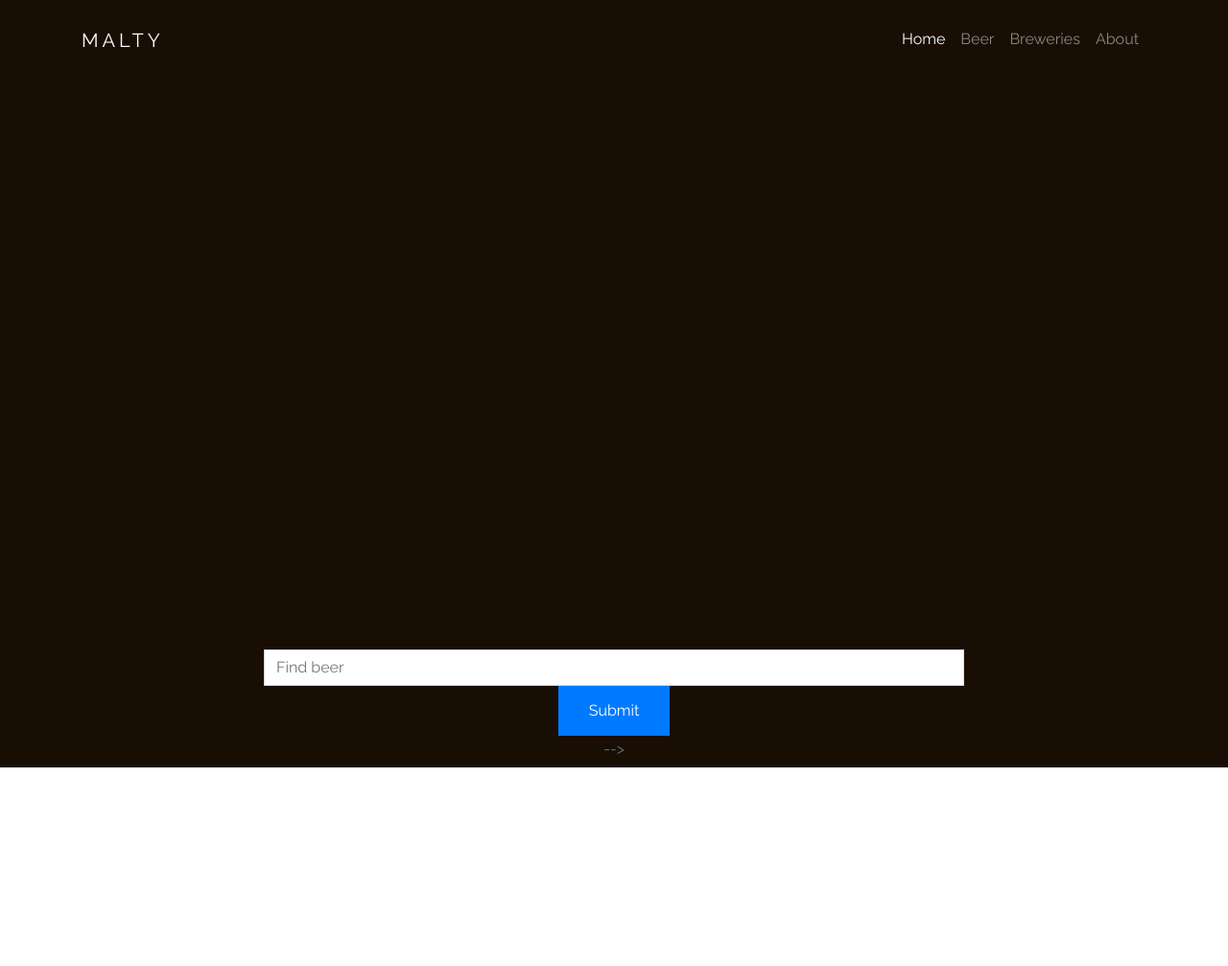
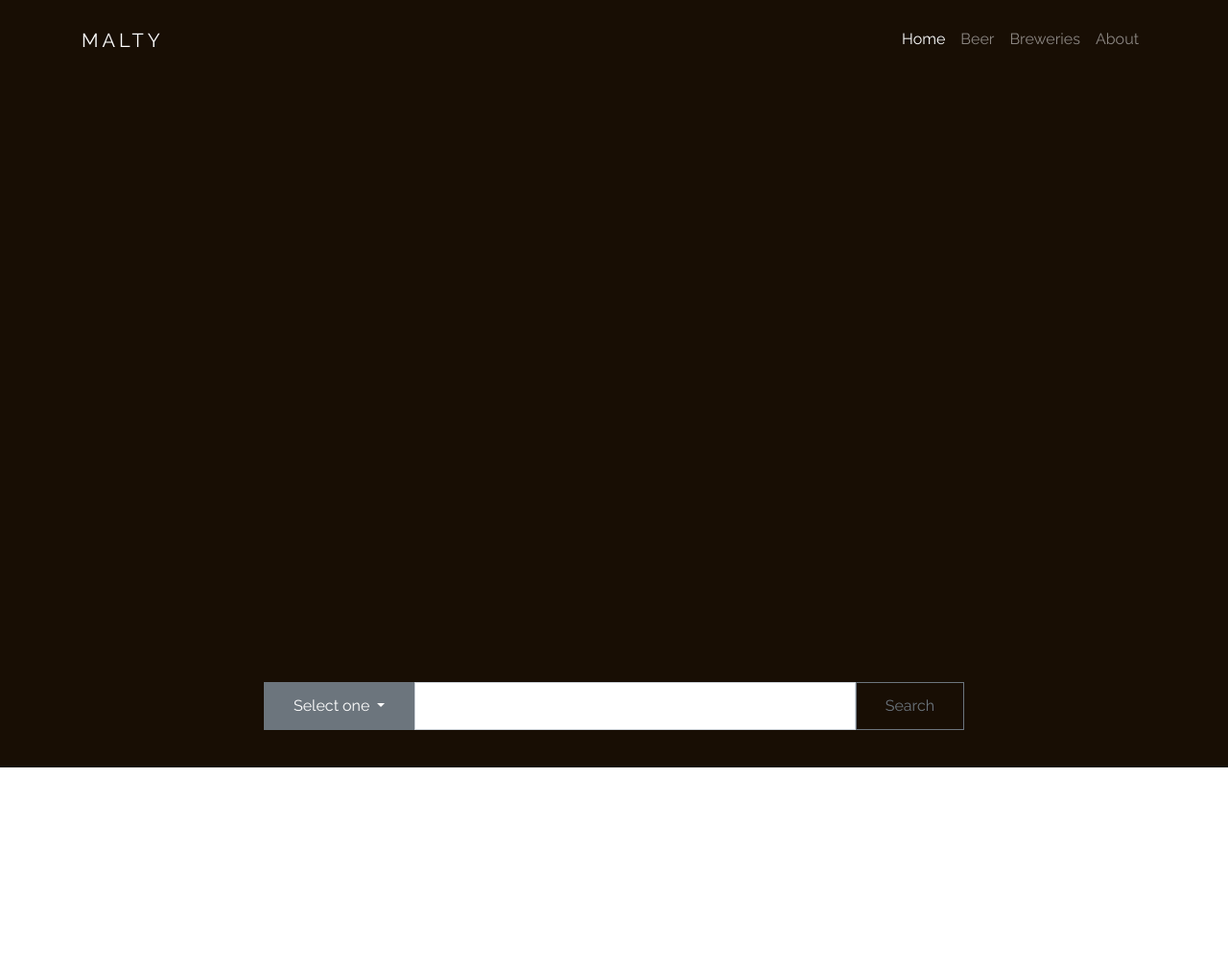
Before and after one commit to nimoes/beer-api, a Django app: page / in a window 1280 px wide. Shown: the top 1007 px of the page at 96% size. Run offline with Django 3.2, Linux system fonts and the light colour scheme; parts of the project's set-up code (start-up, migrations or seed data) failed here and were passed over; some libraries are stand-ins or nearby versions; some web fonts are replaced.

Commit message:
working search bar on homepage

```diff
--- a/beer/beerapp/ratebeer.py
+++ b/beer/beerapp/ratebeer.py
@@ -130,16 +130,13 @@
 # first: Int = total number of beers to pull (top 10 default)
 # after: ID = pulls the top beers following the id of a specific beer
 def searchBeers(query="good people", first=10, after=False):
-    #   if first:
-    #         first = str(first);
-    #         if first > 100: first = 100
     if first > 100: first = 100
     first = str(first)
     if after:
         after = str(after)
-        beer_search = 'query {beerSearch(query: "' + query + ', first: ' + first + ', after: ' + after + '") {' + BEER_LIST + ',totalCount } }'
+        beer_search = 'query {beerSearch (query: "' + query + '", first: ' + first + ', after: ' + after + ') {' + BEER_LIST + ', totalCount } }'
     else:
-        beer_search = 'query {beerSearch(query: "' + query + ', first: ' + first + '") {' + BEER_LIST + ',totalCount } }'
+      beer_search = 'query {beerSearch (query: "' + query + '", first: ' + first + ') {' + BEER_LIST + ', totalCount } }'
     r = requests.post("https://api.r8.beer/v1/api/graphql/", json={"query":beer_search,"variables":"{}"}, headers=headers)
     return r.json()
 
--- a/beer/beerapp/views.py
+++ b/beer/beerapp/views.py
@@ -21,11 +21,19 @@
 
     """
     q = request.GET.get('q')
-    results = brewerySearch(query=q)
-    if results == None:
+    search_type = request.GET.get('search_type')
+
+    if search_type == 'beer':
+        # print(searchBeers(query=q))
         results = searchBeers(query=q)
+    elif search_type == 'brewery':
+        results = brewerySearch(query=q)
+    else:
+        results = topBeers(10)
+
     return render(request, 'search_results.html', context={
-        'results': results
+        'results': results,
+        'search_type': search_type
     })
 
 @csrf_exempt
--- a/beer/templates/index.html
+++ b/beer/templates/index.html
@@ -49,9 +49,10 @@
       </nav>
     </header>
     <!-- END header -->
-    {% block content %}
+
 
     <section class="site-hero overlay" data-stellar-background-ratio="0.5" style="background: #180E04;">
+    {% block content %}
       <div class="container">
         <div class="row align-items-center site-hero-inner justify-content-center">
           <div class="col-md-8 text-center">
@@ -65,24 +66,68 @@
             I am looking for
             </div>
 
-            <form method="GET" action="/search_results">
-              {% csrf_token %}
-              <input name="q" class="form-control" type="text" placeholder="Find beer">
-              <button type="submit" class="btn btn-primary">Submit</button>
-            </form>
+            <form class="form-inline" style="display: block" method="GET" action="/search_results" >
+
+                <!-- Dropdown code -->
+                {% csrf_token %}
+                <!--<div class="dropdown">-->
+                <!--    <button class="btn btn-secondary dropdown-toggle" type="button"-->
+                <!--       name="boB" data-toggle="dropdown" aria-haspopup="true" aria-expanded="false" style="float: left">-->
+                <!--        <span id="selected">Select one</span><span class="caret"></span>-->
+                <!--    </button>-->
+
+                <!--    <div class="dropdown-menu" aria-labelledby="dropdownMenuButton" name="selectoptions" onclick="whichSearch()">-->
+
+                <!--        <options name="beer"><a class="dropdown-item">Beer</a></options>-->
+                <!--        <options name="breweries"><a class="dropdown-item">Breweries</a></options>-->
+
+                <!--    </div>-->
+                <!--</div>-->
 
 
-            <!--<form class="form-inline element-animate" id="search-form" method='GET'>-->
-            <!--  <label for="s" class="sr-only">Location</label>-->
-            <!--  <input type="text" class="form-control form-control-block search-input" id="autocomplete" placeholder=""><!--onFocus="geolocate()"-->-->
-            <!--  <button type="submit" class="btn btn-primary">Search</button>-->
-            <!--</form>-->
+                <div class="dropdown">
+                    <button class="btn btn-secondary dropdown-toggle" type="button"
+                       name="boB" data-toggle="dropdown" aria-haspopup="true" aria-expanded="false" style="float: left">
+                        <span id="selected">Select one</span><span class="caret"></span>
+                    </button>
+
+                    <input id="search_type" name="search_type" type="hidden">
+                    <div class="dropdown-menu" aria-labelledby="dropdownMenuButton" name="selectoptions" onclick="whichSearch()">
+
+                        <li onclick="$('#search_type').val('beer');"><options name="beer"><a class="dropdown-item">Beer</a></options></li>
+                        <li onclick="$('#search_type').val('brewery');"><options name="breweries"><a class="dropdown-item">Breweries</a></options></li>
+
+                    </div>
+                </div>
+                <div class="input-group">
+                    <input name="q" class="form-control form-group" type="text" placeholder="">
+                    <div class="input-group-btn">
+                      <button class="btn btn-outline-secondary" type="submit">Search</button>
+                    </div>
+                </div>
+
+
+
+
+                <!-- Submit code -->
+                <!--<div class="input-group">-->
+                <!--    <input name="q" class="form-control form-group" type="text" placeholder="">-->
+                <!--    <div class="input-group-btn">-->
+                <!--      <button class="btn btn-outline-secondary" type="submit">Search</button>-->
+                <!--    </div>-->
+                <!--</div>-->
+
+            </form>
 
           </div>
         </div>
       </div>
     </section>
     <!-- END section -->
+    <br/>
+    <br/>
+    <br/>
+    <br/>
     <br/>
     <br/>
     <section>
@@ -302,11 +347,23 @@
           });
         }
       }
+
+    // Highlight dropdown menu item once selected
+    $('.dropdown-menu a').click(function(){
+        $('#selected').text($(this).text());
+    });
+
     </script>
 
-    <script src="https://maps.googleapis.com/maps/api/js?key=AIzaSyBVWaKrjvy3MaE7SQ74_uJiULgl1JY0H2s&libraries=places&callback=initAutocomplete"
-        async defer></script>
+    <script src="{% static 'beer/js/main.js' %}"></script>
+    <script>
+        $(document).ready(function() {
+        window.whichSearch = function() {
+          // alert('hi');
 
-    <script src="{% static 'beer/js/main.js' %}"></script>
+          console.log(document.getElementById('selected').textContent);
+        } } );
+    </script>
+
   </body>
 </html>
```
Also changed, not shown: beer/templates/brewery_page.html (deleted, +0 -52 lines), beer/templates/search_results.html (+28 -3 lines), README.md, beer/beerapp/forms.py (line endings or trailing spaces), beer/beerapp/models.py (line endings or trailing spaces).
